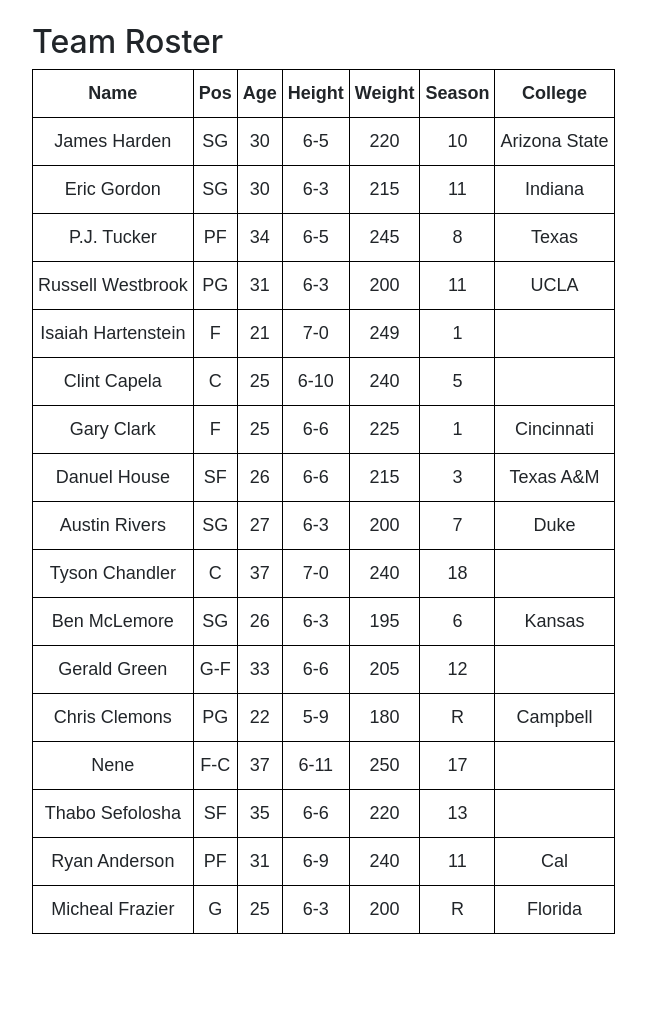
After one commit to richardyuh1/RunTheNumbers, a Flask app: page /rockets in a window 1280 px wide. The commit adds this page. Shown: the part 607-1637 px from the top of the page, without its empty margins (53-699 px from the left). Run offline with Flask 2, Linux system fonts and the light colour scheme; some libraries are stand-ins or nearby versions.

Commit message:
Added Rockets Team Page

```diff
--- a/main.py
+++ b/main.py
@@ -1,4 +1,4 @@
-from flask import Flask, render_template
+from flask import Flask, request, render_template
 from datetime import date
 from bs4 import BeautifulSoup
 
@@ -195,6 +195,11 @@ def about():
 def articles():
 	return render_template('articles.html')
 
+#Test page
+@app.route('/rockets')
+def rockets():
+	return render_template('rockets.html')
+
 #Nba
 @app.route('/nba')
 def nba():
--- a/templates/layout.html
+++ b/templates/layout.html
@@ -16,6 +16,9 @@
 				text-align: center;
     			opacity: 1.0;
 			}
+			.rockets_logo {
+				text-align: left;
+			}
 		</style>
 	</head>
 	<body>
--- a/templates/nba.html
+++ b/templates/nba.html
@@ -1,16 +1,16 @@
 {% extends 'layout.html' %}
 
 {% block body %}
-	</br>
+	<br>
 	<h1>NBA Analysis</h1>
 	<p>
 		<b>2019-2020 Regular Season Statistical Leaders (as of {{date}})</b><br>
 		*At least 10 minutes per game and 5 games played<br>
-		Source: <a href="https://www.basketball-reference.com/leagues/NBA_2020_per_game.html">https://www.basketball-reference.com/leagues/NBA_2020_per_game.html</a>
+		Source: <a href="https://www.basketball-reference.com/leagues/NBA_2020_per_game.html">https://www.basketball-reference.com/leagues/NBA_2020_per_game.html</a><br>
 	</p>
 	<p>
 		<b>Scoring Leader: {{name1}}, {{val1}} PPG</b><br>
-		<b>Team: Houston Rockets</b>
+		<b>Team: <a href= "/rockets">Houston Rockets</a></b>
 	</p>
 	<img src = "https://specials-images.forbesimg.com/imageserve/5cfea19734a5c4000847fb8a/416x416.jpg?background=000000&cropX1=749&cropX2=4156&cropY1=436&cropY2=3840" alt = "Scoring Leader" width = "400" height = "400">
 	<br><br>
--- /dev/null
+++ b/templates/rockets.html
@@ -0,0 +1,191 @@
+{% extends 'layout.html' %}
+
+{% block body %}
+	<br>
+	<h1>Houston Rockets</h1>
+	<b>Coach: Mike D'Antoni</b><br>
+	<b>GM: Daryl Morey</b><br>
+	<b>Arena: Toyota Center</b><br>
+	<b>Record: 7-3 (3rd seed)</b><br>
+	<b>Conference: West</b>
+	<div class = "rockets_logo">
+		<img src = "https://www.nba.com/images/cms/2019-09/USATSI_13421438.jpg?cw=1920&w=2196&x=0&ch=1080&h=1509&y=165" width = "580" height = "350">
+		<img src = "https://cdn11.bigcommerce.com/s-0f122/products/832/images/15307/1__53192.1411155188.450.450.jpg?c=2" hspace = "20">
+	</div><br>
+	<h2>Team Roster</h2>
+		<style type="text/css">
+		.tg  {border-collapse:collapse;border-spacing:0;}
+		.tg td{font-family:Arial, sans-serif;font-size:14px;padding:10px 5px;border-style:solid;border-width:1px;overflow:hidden;word-break:normal;border-color:black;}
+		.tg th{font-family:Arial, sans-serif;font-size:14px;font-weight:normal;padding:10px 5px;border-style:solid;border-width:1px;overflow:hidden;word-break:normal;border-color:black;}
+		.tg .tg-bn4o{font-weight:bold;font-size:18px;text-align:center;vertical-align:top}
+		.tg .tg-13pz{font-size:18px;text-align:center;vertical-align:top}
+		</style>
+		<table class="tg">
+		  <tr>
+		    <th class="tg-bn4o">Name</th>
+		    <th class="tg-bn4o">Pos</th>
+		    <th class="tg-bn4o">Age</th>
+		    <th class="tg-bn4o">Height</th>
+		    <th class="tg-bn4o">Weight</th>
+		    <th class="tg-bn4o">Season</th>
+		    <th class="tg-bn4o">College</th>
+		  </tr>
+		  <tr>
+		    <td class="tg-13pz">James Harden</td>
+		    <td class="tg-13pz">SG</td>
+		    <td class="tg-13pz">30</td>
+		    <td class="tg-13pz">6-5</td>
+		    <td class="tg-13pz">220</td>
+		    <td class="tg-13pz">10</td>
+		    <td class="tg-13pz">Arizona State</td>
+		  </tr>
+		  <tr>
+		    <td class="tg-13pz">Eric Gordon</td>
+		    <td class="tg-13pz">SG</td>
+		    <td class="tg-13pz">30</td>
+		    <td class="tg-13pz">6-3</td>
+		    <td class="tg-13pz">215</td>
+		    <td class="tg-13pz">11</td>
+		    <td class="tg-13pz">Indiana</td>
+		  </tr>
+		  <tr>
+		    <td class="tg-13pz">P.J. Tucker</td>
+		    <td class="tg-13pz">PF</td>
+		    <td class="tg-13pz">34</td>
+		    <td class="tg-13pz">6-5</td>
+		    <td class="tg-13pz">245</td>
+		    <td class="tg-13pz">8</td>
+		    <td class="tg-13pz">Texas</td>
+		  </tr>
+		  <tr>
+		    <td class="tg-13pz">Russell Westbrook</td>
+		    <td class="tg-13pz">PG</td>
+		    <td class="tg-13pz">31</td>
+		    <td class="tg-13pz">6-3</td>
+		    <td class="tg-13pz">200</td>
+		    <td class="tg-13pz">11</td>
+		    <td class="tg-13pz">UCLA</td>
+		  </tr>
+		  <tr>
+		    <td class="tg-13pz">Isaiah Hartenstein</td>
+		    <td class="tg-13pz">F</td>
+		    <td class="tg-13pz">21</td>
+		    <td class="tg-13pz">7-0</td>
+		    <td class="tg-13pz">249</td>
+		    <td class="tg-13pz">1</td>
+		    <td class="tg-13pz"></td>
+		  </tr>
+		  <tr>
+		    <td class="tg-13pz">Clint Capela</td>
+		    <td class="tg-13pz">C</td>
+		    <td class="tg-13pz">25</td>
+		    <td class="tg-13pz">6-10</td>
+		    <td class="tg-13pz">240</td>
+		    <td class="tg-13pz">5</td>
+		    <td class="tg-13pz"></td>
+		  </tr>
+		  <tr>
+		    <td class="tg-13pz">Gary Clark</td>
+		    <td class="tg-13pz">F</td>
+		    <td class="tg-13pz">25</td>
+		    <td class="tg-13pz">6-6</td>
+		    <td class="tg-13pz">225</td>
+		    <td class="tg-13pz">1</td>
+		    <td class="tg-13pz">Cincinnati</td>
+		  </tr>
+		  <tr>
+		    <td class="tg-13pz">Danuel House</td>
+		    <td class="tg-13pz">SF</td>
+		    <td class="tg-13pz">26</td>
+		    <td class="tg-13pz">6-6</td>
+		    <td class="tg-13pz">215</td>
+		    <td class="tg-13pz">3</td>
+		    <td class="tg-13pz">Texas A&amp;M</td>
+		  </tr>
+		  <tr>
+		    <td class="tg-13pz">Austin Rivers</td>
+		    <td class="tg-13pz">SG</td>
+		    <td class="tg-13pz">27</td>
+		    <td class="tg-13pz">6-3</td>
+		    <td class="tg-13pz">200</td>
+		    <td class="tg-13pz">7</td>
+		    <td class="tg-13pz">Duke</td>
+		  </tr>
+		  <tr>
+		    <td class="tg-13pz">Tyson Chandler</td>
+		    <td class="tg-13pz">C</td>
+		    <td class="tg-13pz">37</td>
+		    <td class="tg-13pz">7-0</td>
+		    <td class="tg-13pz">240</td>
+		    <td class="tg-13pz">18</td>
+		    <td class="tg-13pz"></td>
+		  </tr>
+		  <tr>
+		    <td class="tg-13pz">Ben McLemore</td>
+		    <td class="tg-13pz">SG</td>
+		    <td class="tg-13pz">26</td>
+		    <td class="tg-13pz">6-3</td>
+		    <td class="tg-13pz">195</td>
+		    <td class="tg-13pz">6</td>
+		    <td class="tg-13pz">Kansas</td>
+		  </tr>
+		  <tr>
+		    <td class="tg-13pz">Gerald Green</td>
+		    <td class="tg-13pz">G-F</td>
+		    <td class="tg-13pz">33</td>
+		    <td class="tg-13pz">6-6</td>
+		    <td class="tg-13pz">205</td>
+		    <td class="tg-13pz">12</td>
+		    <td class="tg-13pz"></td>
+		  </tr>
+		  <tr>
+		    <td class="tg-13pz">Chris Clemons</td>
+		    <td class="tg-13pz">PG</td>
+		    <td class="tg-13pz">22</td>
+		    <td class="tg-13pz">5-9</td>
+		    <td class="tg-13pz">180</td>
+		    <td class="tg-13pz">R</td>
+		    <td class="tg-13pz">Campbell</td>
+		  </tr>
+		  <tr>
+		    <td class="tg-13pz">Nene</td>
+		    <td class="tg-13pz">F-C</td>
+		    <td class="tg-13pz">37</td>
+		    <td class="tg-13pz">6-11</td>
+		    <td class="tg-13pz">250</td>
+		    <td class="tg-13pz">17</td>
+		    <td class="tg-13pz"></td>
+		  </tr>
+		  <tr>
+		    <td class="tg-13pz">Thabo Sefolosha</td>
+		    <td class="tg-13pz">SF</td>
+		    <td class="tg-13pz">35</td>
+		    <td class="tg-13pz">6-6</td>
+		    <td class="tg-13pz">220</td>
+		    <td class="tg-13pz">13</td>
+		    <td class="tg-13pz"></td>
+		  </tr>
+		  <tr>
+		    <td class="tg-13pz">Ryan Anderson</td>
+		    <td class="tg-13pz">PF</td>
+		    <td class="tg-13pz">31</td>
+		    <td class="tg-13pz">6-9</td>
+		    <td class="tg-13pz">240</td>
+		    <td class="tg-13pz">11</td>
+		    <td class="tg-13pz">Cal</td>
+		  </tr>
+		  <tr>
+		    <td class="tg-13pz">Micheal Frazier</td>
+		    <td class="tg-13pz">G</td>
+		    <td class="tg-13pz">25</td>
+		    <td class="tg-13pz">6-3</td>
+		    <td class="tg-13pz">200</td>
+		    <td class="tg-13pz">R</td>
+		    <td class="tg-13pz">Florida</td>
+		  </tr>
+		</table>
+		<br><br><br><br>
+
+
+
+{% endblock %}
```
